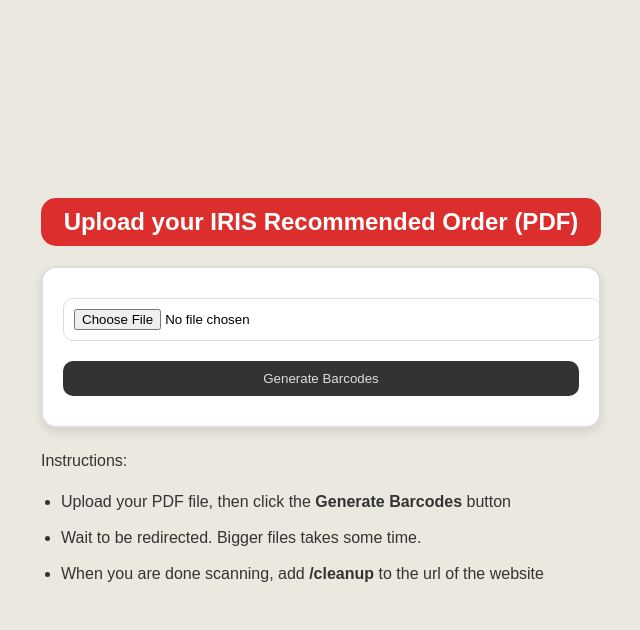
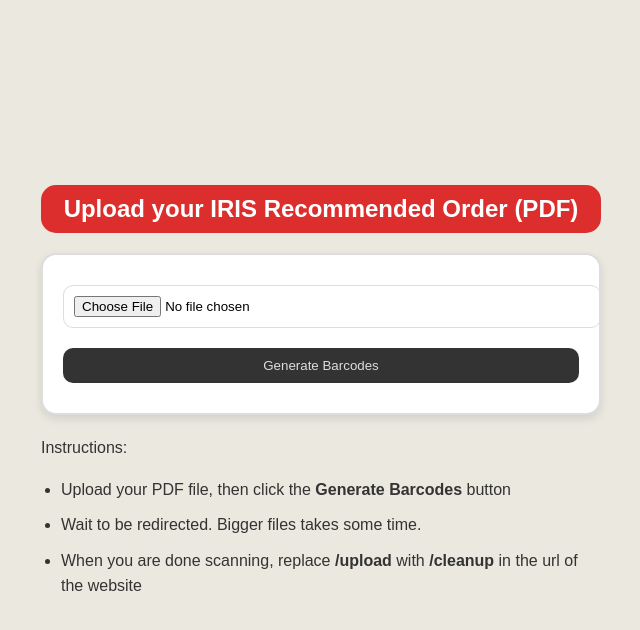
Before and after one commit to joe-bor/luckys_iris, a FastAPI app: page / in a window 1280 px wide. Shown: the top 630 px of the page, without its empty margins (319-959 px from the left). Run offline with FastAPI, Linux system fonts and the light colour scheme.

Commit message:
changed instructions

```diff
--- a/templates/index.html
+++ b/templates/index.html
@@ -28,8 +28,8 @@
           </li>
           <li>Wait to be redirected. Bigger files takes some time.</li>
           <li>
-            When you are done scanning, add <strong>/cleanup</strong> to the url
-            of the website
+            When you are done scanning, replace <strong>/upload</strong> with
+            <strong>/cleanup</strong> in the url of the website
           </li>
         </ul>
       </div>
```
